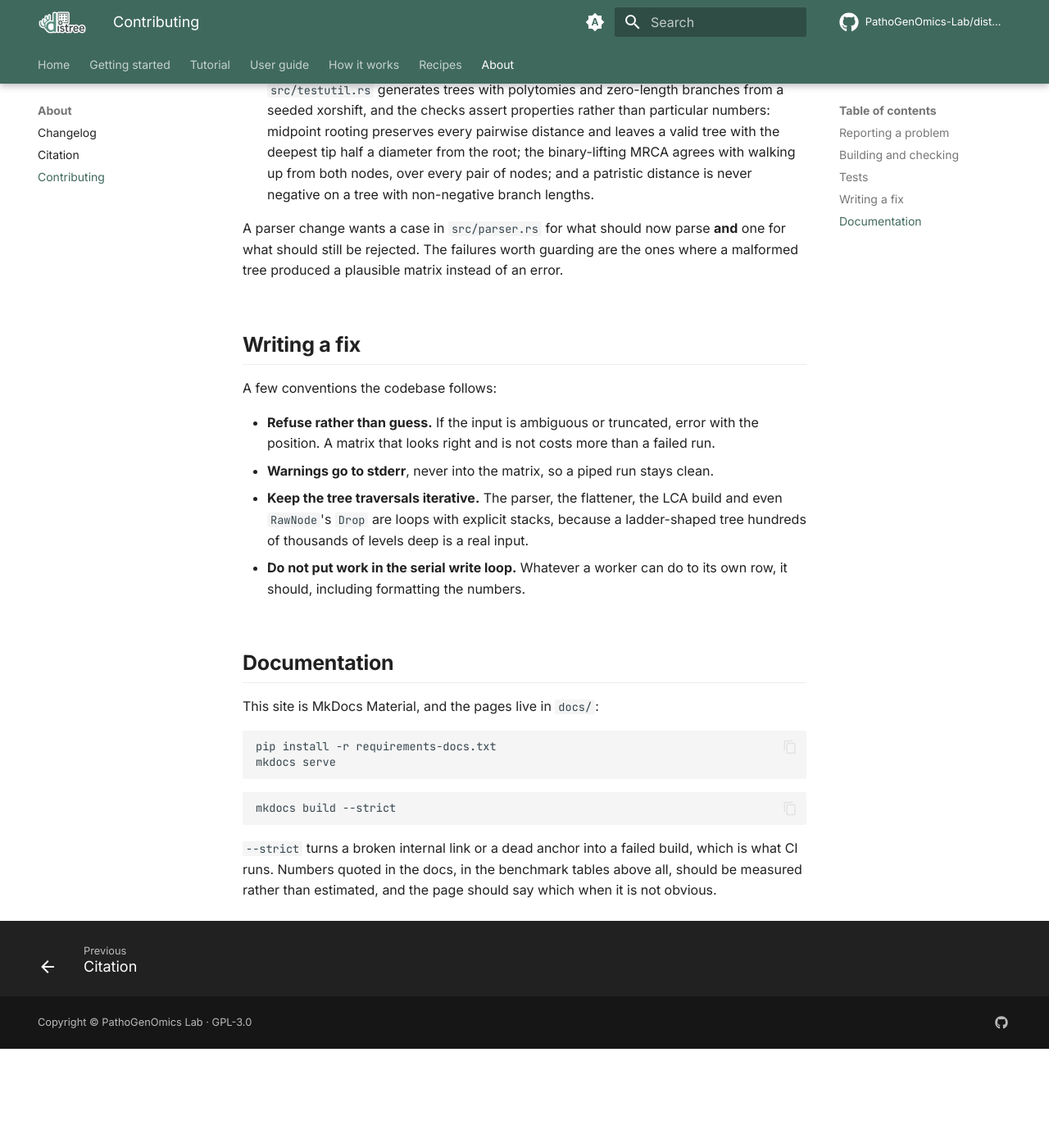
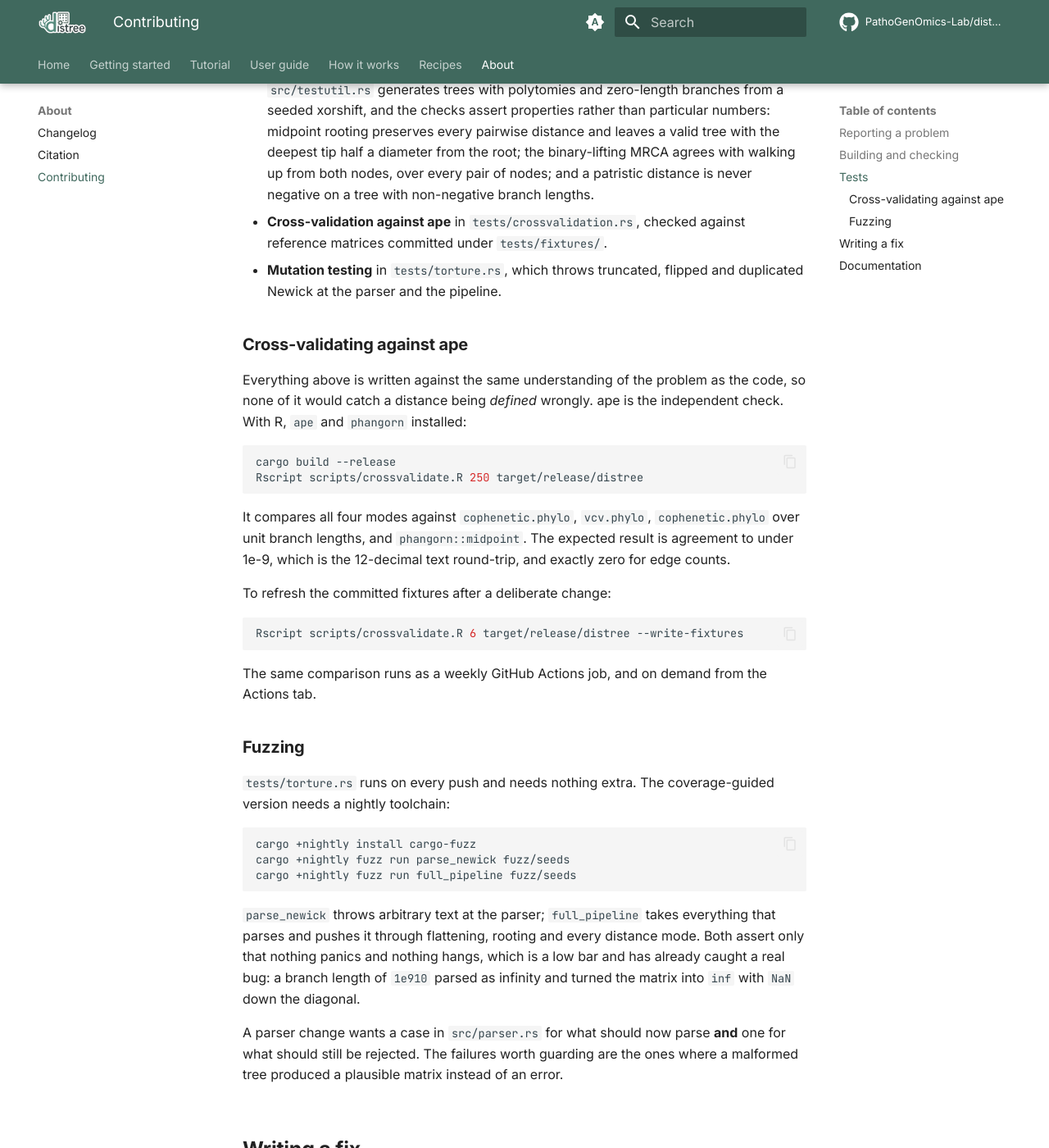
Before and after one commit to PathoGenOmics-Lab/distree, an MkDocs documentation site: the page built from docs/about/contributing.md, in a window 1280 px wide and 1400 px high, scrolled down 1220 px. Shown: the whole window at 82% size. Built offline with MkDocs 1.6.1 and Material for MkDocs 9.7.7, drawn with Linux system fonts in a browser that asks for light colours; comment, search, counter and statistics services are not loaded; before the commit the page ends 2499 px from its top, so only the background shows below that.

Commit message:
Fuzz the parser and the pipeline
Two ways in, because they catch different things.

tests/torture.rs runs on every push and needs no extra toolchain. It
takes valid trees and truncates, flips, duplicates and swaps bytes in
them, the way a real Newick file gets damaged, then asserts only that
nothing panics and nothing hangs. It found the infinite-branch-length bug
on its first run.

fuzz/ is the coverage-guided version, for when there is time to leave it
going. Two targets: the parser alone, and everything that parses pushed
through flattening, rooting and all three distance modes. 12.4M runs on
the first and 5.1M on the second, no crashes, starting from the seeds in
fuzz/seeds/.

````diff
--- a/docs/about/contributing.md
+++ b/docs/about/contributing.md
@@ -49,6 +49,52 @@ The suite is in three places:
   binary-lifting MRCA agrees with walking up from both nodes, over every pair of
   nodes; and a patristic distance is never negative on a tree with non-negative
   branch lengths.
+- **Cross-validation against ape** in `tests/crossvalidation.rs`, checked
+  against reference matrices committed under `tests/fixtures/`.
+- **Mutation testing** in `tests/torture.rs`, which throws truncated, flipped
+  and duplicated Newick at the parser and the pipeline.
+
+### Cross-validating against ape
+
+Everything above is written against the same understanding of the problem as
+the code, so none of it would catch a distance being *defined* wrongly. ape is
+the independent check. With R, `ape` and `phangorn` installed:
+
+```bash
+cargo build --release
+Rscript scripts/crossvalidate.R 250 target/release/distree
+```
+
+It compares all four modes against `cophenetic.phylo`, `vcv.phylo`,
+`cophenetic.phylo` over unit branch lengths, and `phangorn::midpoint`. The
+expected result is agreement to under 1e-9, which is the 12-decimal text
+round-trip, and exactly zero for edge counts.
+
+To refresh the committed fixtures after a deliberate change:
+
+```bash
+Rscript scripts/crossvalidate.R 6 target/release/distree --write-fixtures
+```
+
+The same comparison runs as a weekly GitHub Actions job, and on demand from the
+Actions tab.
+
+### Fuzzing
+
+`tests/torture.rs` runs on every push and needs nothing extra. The
+coverage-guided version needs a nightly toolchain:
+
+```bash
+cargo +nightly install cargo-fuzz
+cargo +nightly fuzz run parse_newick fuzz/seeds
+cargo +nightly fuzz run full_pipeline fuzz/seeds
+```
+
+`parse_newick` throws arbitrary text at the parser; `full_pipeline` takes
+everything that parses and pushes it through flattening, rooting and every
+distance mode. Both assert only that nothing panics and nothing hangs, which is
+a low bar and has already caught a real bug: a branch length of `1e910` parsed
+as infinity and turned the matrix into `inf` with `NaN` down the diagonal.
 
 A parser change wants a case in `src/parser.rs` for what should now parse **and**
 one for what should still be rejected. The failures worth guarding are the ones
````
Also changed, not shown: 11 other files.
